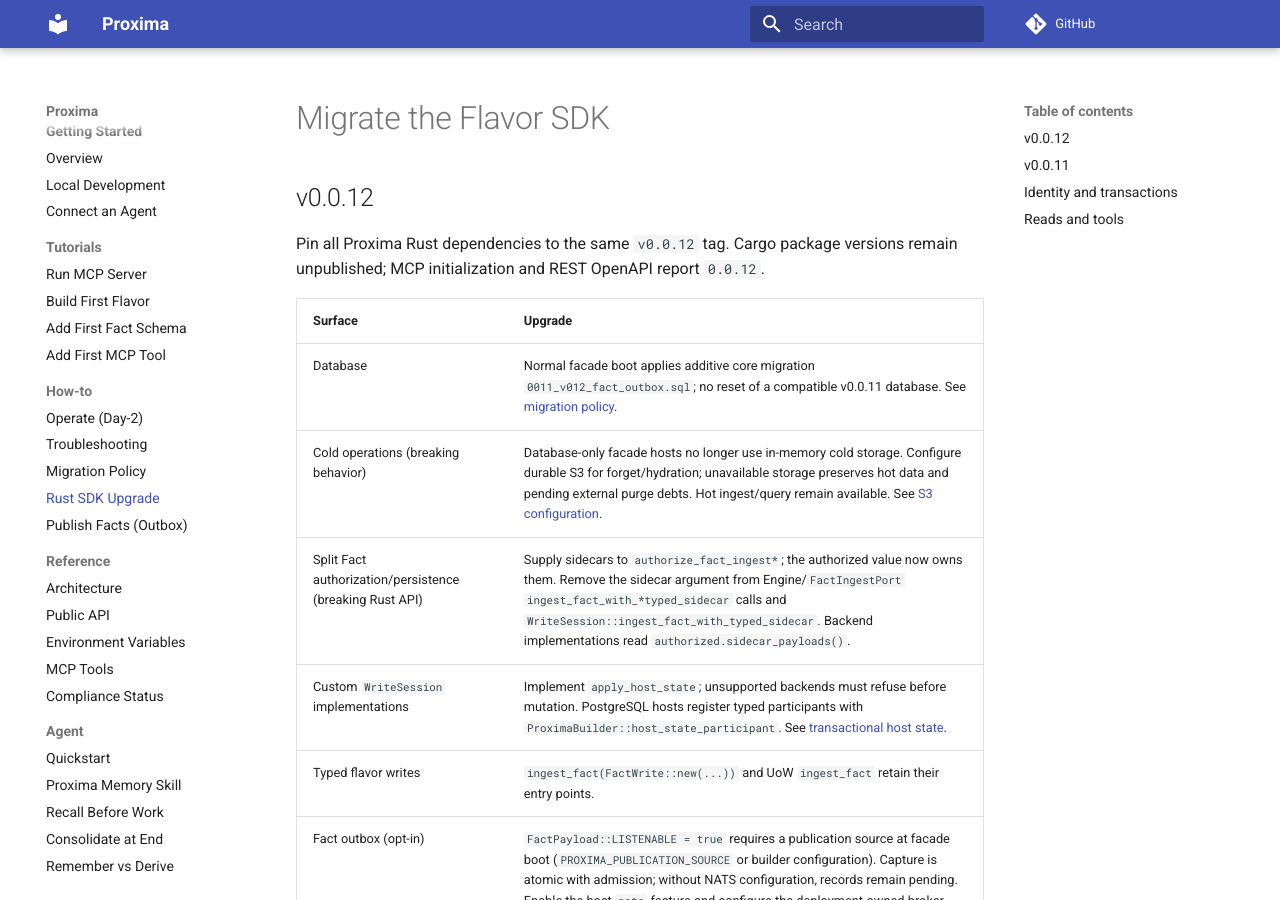
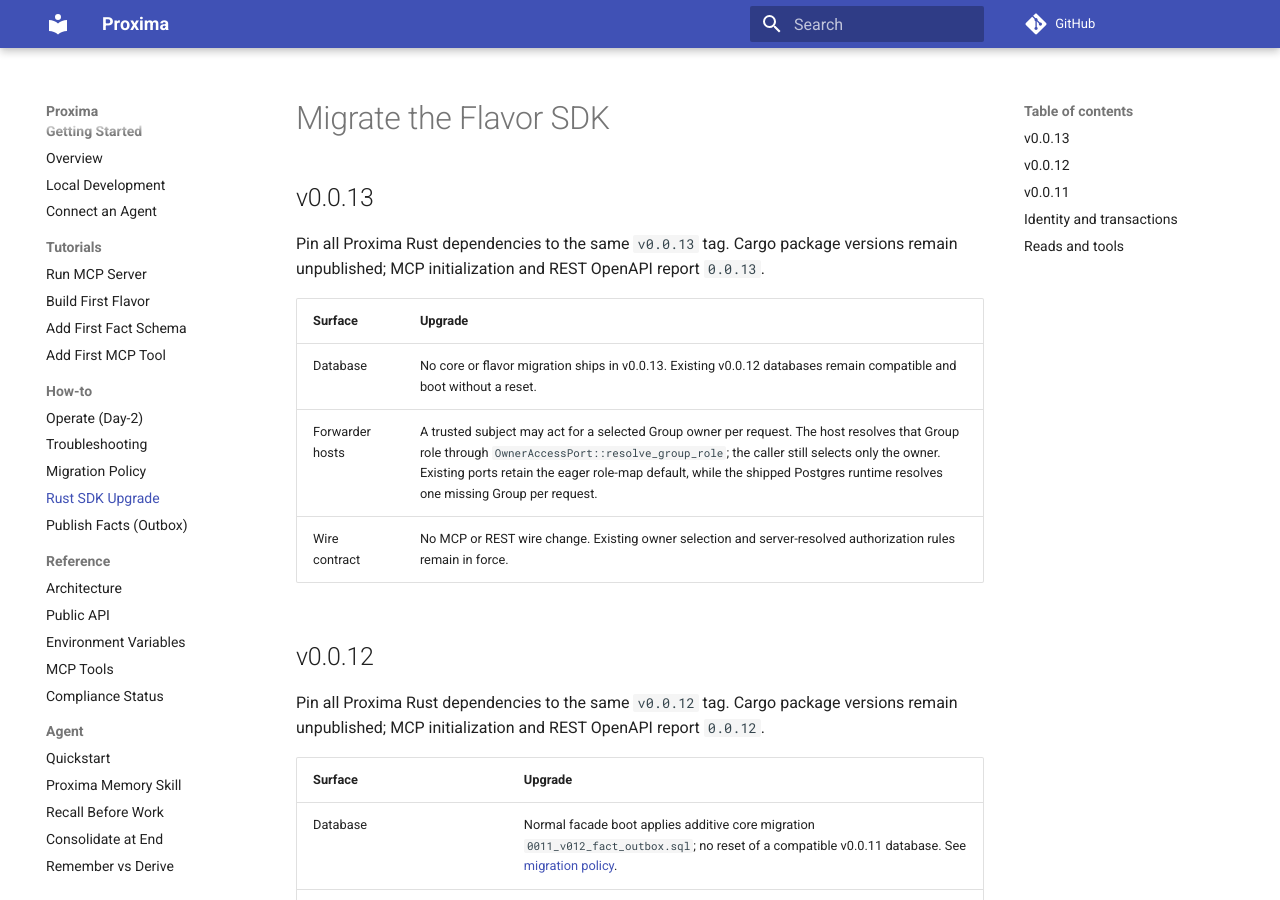
Before and after one commit to Aquilo-Solution-S/Proxima, an MkDocs documentation site: the page built from docs/how-to/migrate-flavor-sdk.md, in a window 1280 px wide and 900 px high. Built offline with MkDocs 1.6.1 and Material for MkDocs 9.7.7, drawn with Linux system fonts in a browser that asks for light colours; comment, search, counter and statistics services are not loaded.

Commit message:
chore(core): prepare v0.0.13 release (#316)
- report 0.0.13 from MCP and REST\n- document forwarder authority and the no-migration upgrade\n\nCo-authored-by: Codex <noreply@openai.com>

```diff
--- a/docs/how-to/migrate-flavor-sdk.md
+++ b/docs/how-to/migrate-flavor-sdk.md
@@ -1,4 +1,15 @@
 # Migrate the Flavor SDK
+
+## v0.0.13
+
+Pin all Proxima Rust dependencies to the same `v0.0.13` tag. Cargo package
+versions remain unpublished; MCP initialization and REST OpenAPI report `0.0.13`.
+
+| Surface | Upgrade |
+|---|---|
+| Database | No core or flavor migration ships in v0.0.13. Existing v0.0.12 databases remain compatible and boot without a reset. |
+| Forwarder hosts | A trusted subject may act for a selected Group owner per request. The host resolves that Group role through `OwnerAccessPort::resolve_group_role`; the caller still selects only the owner. Existing ports retain the eager role-map default, while the shipped Postgres runtime resolves one missing Group per request. |
+| Wire contract | No MCP or REST wire change. Existing owner selection and server-resolved authorization rules remain in force. |
 
 ## v0.0.12
 
```
Also changed, not shown: docs/README.md (+1 -1 lines), docs/how-to/migrations.md (+5 -0 lines), 1 other file.
